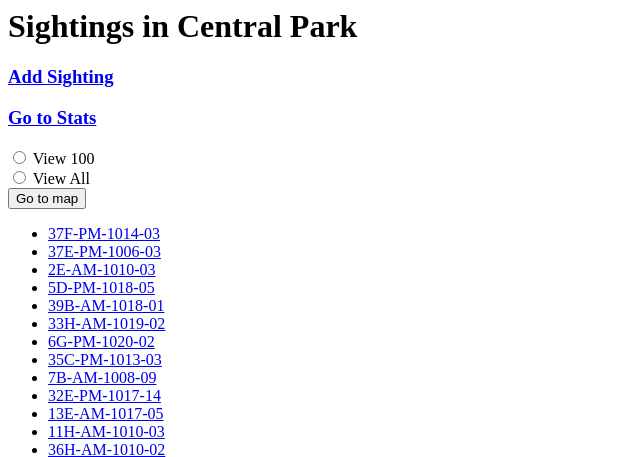
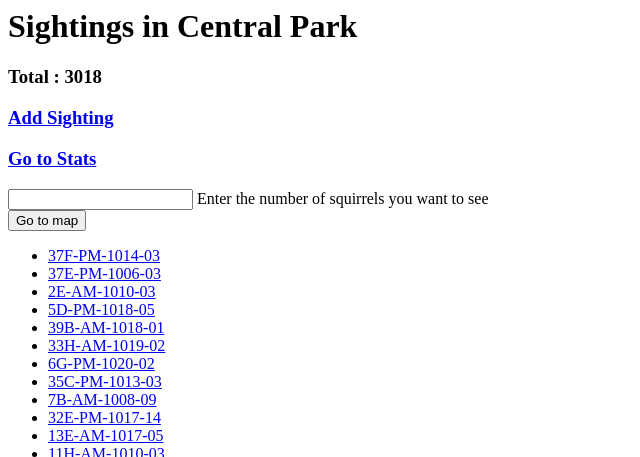
Before and after one commit to ys3250/squirrelproject, a Django app: page /sightings/ in a window 1280 px wide. Shown: the top 457 px of the page, without its empty margins (0-640 px from the left). Run offline with Django 3.2, Linux system fonts and the light colour scheme; data comes from the database, SQL or seed files in the repository; both versions use the stored data as it was after the commit.

Commit message:
number of squirrels want to view, pop up confirmation window for deletion, display how many sightings are there

```diff
--- a/sightings/templates/sightings/all.html
+++ b/sightings/templates/sightings/all.html
@@ -1,13 +1,16 @@
 <h1> Sightings in Central Park</h1>
+<h3> Total : {{length}} <h3>
 <h3> <a href='/sightings/add'> Add Sighting </a></h3>
 <h3> <a href='/sightings/stats'> Go to Stats </a></h3>
 
 <form action="{% url 'sightings:view_map' %}" method="post">
 {% csrf_token %}
-<input type="radio" name="view_option" id="1" value="view_100">
+<!-- <input type="radio" name="view_option" id="1" value="view_100">
 <label for = "view_option"> View 100 </label><br>
 <input type="radio" name="view_option" id="2" value="view_all">
-<label for = "view_option"> View All </label><br>
+<label for = "view_option"> View All </label><br> -->
+<input name="view_option" type="number" id="option" maxlength="150">
+<label for = "view_option"> Enter the number of squirrels you want to see </label><br>
 <input type="submit" value="Go to map">
 </form>
 
--- a/sightings/views.py
+++ b/sightings/views.py
@@ -14,13 +14,20 @@ import numpy as np
 def view_map(request):
     response_text = 'map'
     if request.method == 'POST':
-        if request.POST['view_option'] == 'view_100':
-        # try:
-            coordinates = Squirrel.objects.all()[:100]
-            #data from squirrelmodel
-        else:
-        # except:
-            coordinates = Squirrel.objects.all()
+        # if request.POST['view_option'] == 'view_100':
+        # # try:
+        #     coordinates = Squirrel.objects.all()[:100]
+        #     #data from squirrelmodel
+        # else:
+        # # except:
+        #     coordinates = Squirrel.objects.all()
+        try:
+            n = int(request.POST['view_option'])
+            if n > len(Squirrel.objects.all()):
+                raise ValueError('Too Much')
+            coordinates = Squirrel.objects.all()[:n]
+        except:
+            return HttpResponse('Invalid Input (not a number or too many)')
     else:
         coordinates = Squirrel.objects.all()
     context = {
@@ -31,8 +38,10 @@ def view_map(request):
 def all_sightings(request):
     response_text = 'Here are the sightings in our database!'
     sightings = Squirrel.objects.all()
+    length = len(sightings)
     context = {
         'sightings': sightings,
+        'length': length,
     }
 
     return render(request, 'sightings/all.html', context)
@@ -83,15 +92,19 @@ def delete(request, unique_squirrel_id):
     }
     try:
         if request.method == 'POST':
-            if request.POST['confirmation'] == 'yes':
-                context['message'] = f'{unique_squirrel_id} is deleted'
-                squirrel.delete()
-                return render(request, 'sightings/delete.html', context)
-            else:
-                return render(request, 'sightings/detail.html', {
-                    'squirrel': squirrel.unique_squirrel_id,
-                    'error_message': "Please confirm to delete!",
-                })
+            # if request.POST['confirmation'] == 'yes':
+            #     context['message'] = f'{unique_squirrel_id} is deleted'
+            #     squirrel.delete()
+            #     return render(request, 'sightings/delete.html', context)
+            # else:
+            #     return render(request, 'sightings/detail.html', {
+            #         'squirrel': squirrel.unique_squirrel_id,
+            #         'error_message': "Please confirm to delete!",
+            #     })
+            context['message'] = f'{unique_squirrel_id} is deleted'
+            squirrel.delete()
+            return render(request, 'sightings/delete.html', context)
+
     except:
         return HttpResponse("Please confirm to delete!!")
 
```
Also changed, not shown: sightings/templates/sightings/detail.html (+4 -5 lines), db.sqlite3.
